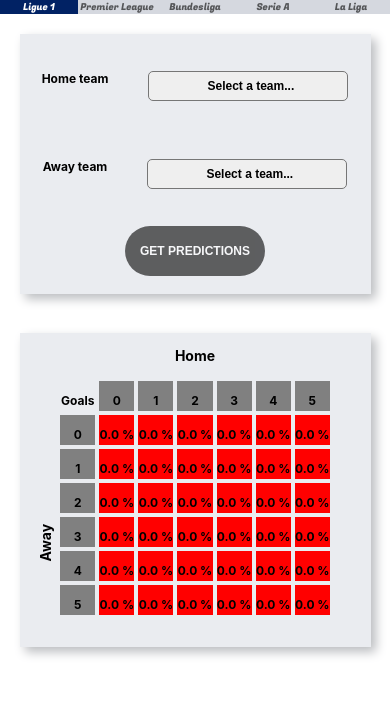
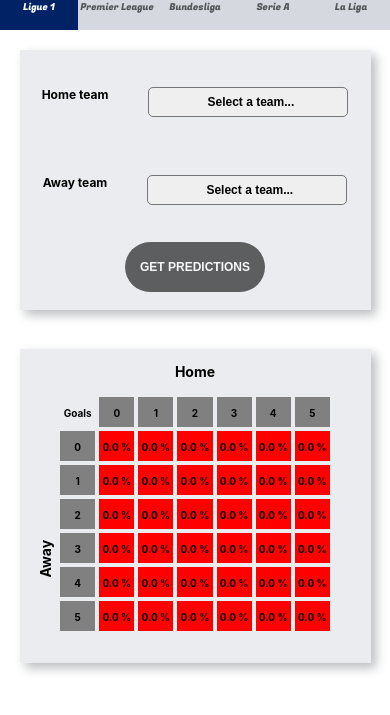
Before and after one commit to mmarie4/klaus, a React app in the folder client-react/: page / in a window 390 px wide. Shown: the part 129-844 px from the top of the page. Built offline with nearby package versions, Linux system fonts and the light colour scheme.

Commit message:
css fixes

```diff
--- a/client-react/src/index.css
+++ b/client-react/src/index.css
@@ -64,7 +64,7 @@ h1 {
 
 /* ------------------- NavigationBar --------------------------- */
 .nav-bar {
-  height: 10%;
+  height: 30px;
   display: flex;
   align-items: center;
   color: black;
@@ -90,7 +90,7 @@ label {
   margin: 0;
   text-align: center;
   width: 20%;
-  height: 100%;
+  height: 30px;
 }
 
 
@@ -288,11 +288,16 @@ option {
   .tile {
     width: 10%;
     height: 30px;
+    font-size: 10px;
   }
 
   .result-wrapper {
     width: 90%;
     margin: 5%;
+  }
+
+  label {
+    height: 100%;
   }
 
   .body {
```
